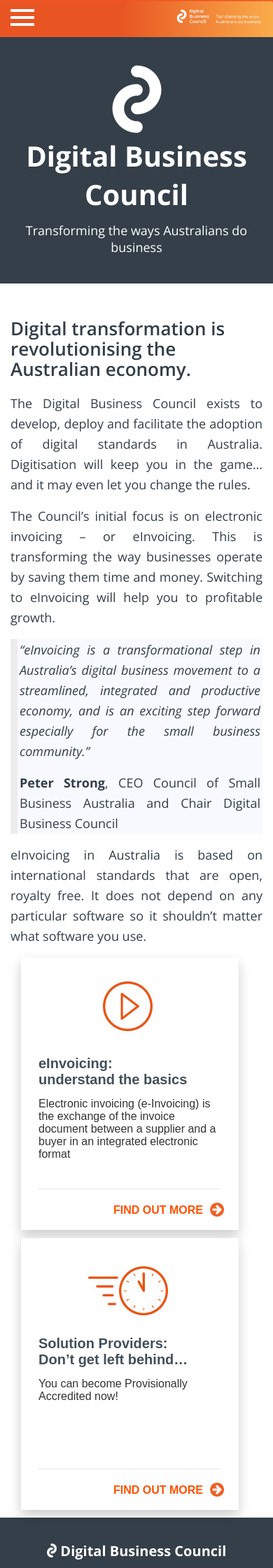
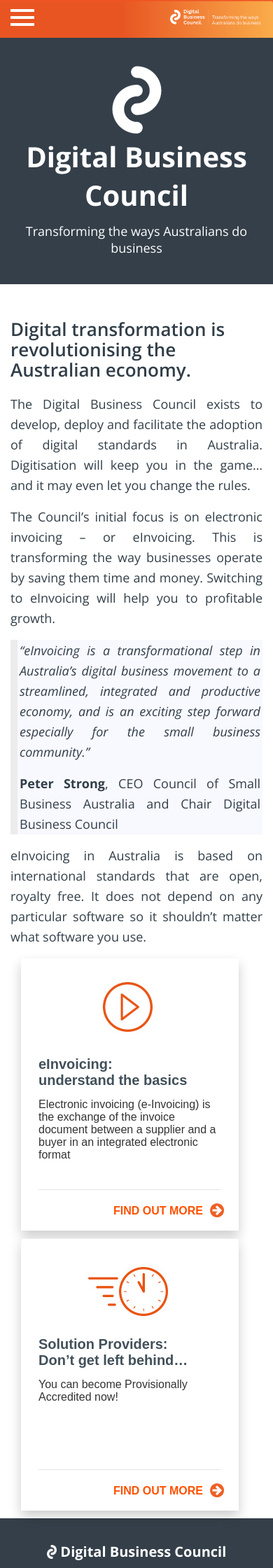
Before and after one commit to Digital-Business-Council/Digital-Business-Council.github.io, a Jekyll site: the page built from index.md, in a window 390 px wide. Shown: the top 2240 px of the page at 70% size. Built offline with Jekyll 4.4.1, drawn with Linux system fonts in a browser that asks for light colours; comment, search, counter and statistics services are not loaded; our own code applies the rules of GitHub Pages for plain Markdown files.

Commit message:
Update _header.scss

```diff
--- a/_sass/_header.scss
+++ b/_sass/_header.scss
@@ -243,47 +243,13 @@
       vertical-align: top;
 
       img{
-        max-height: 24px;
+        max-height: 26px;
         float:right;
       }
 
     }
 
-    .searchBar {
-        display:block;
-        float:right;
 
-       .search {
-          display: none;
-          min-width: 160px;
-          box-shadow: 0px 8px 16px 0px rgba(0,0,0,0.2);
-          z-index: 2;
-          background-color: $dbc-primary;
-          position: relative;
-          margin-right:40px;
-          top:0px;
-          padding: 6px 6px;
-
-         .searchString {
-           width: 283px;
-           border: none;
-           box-shadow: 0 1px 2px rgba(0, 0, 0, 0.2) inset;
-           padding: 0.3em 0.6em;
-           background-color: #f6f5ea;
-           margin-right: 0;
-         }
-
-         .searchButton {
-           padding: 0.3em 0.6em;
-           background-color: $dbc-secondary;
-           border: 1px solid #f6f5ea;
-           margin-left: 0;
-           color:#ffffff;
-           -webkit-appearance: none;
-           border-radius: 0;
-         }
-     }
-    }
     .header-menu{
       display: none;
       float:none;
```
